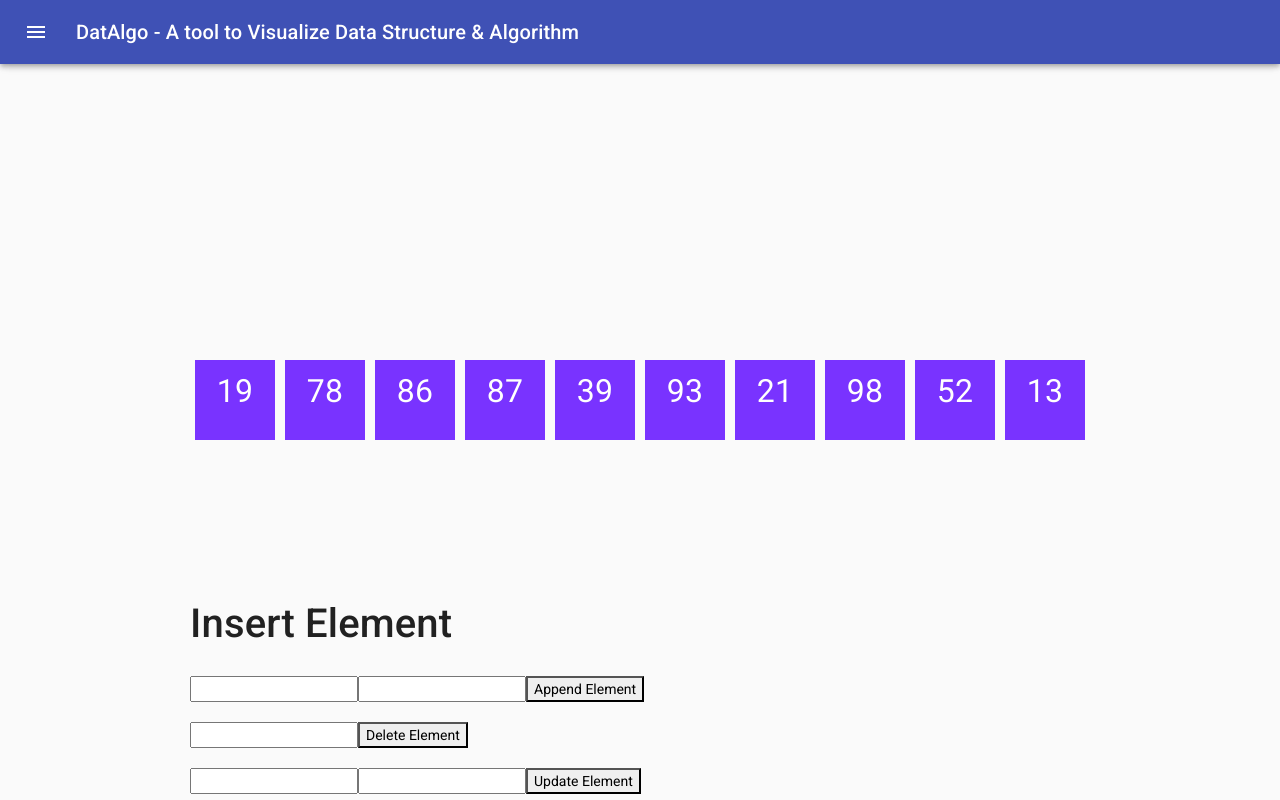
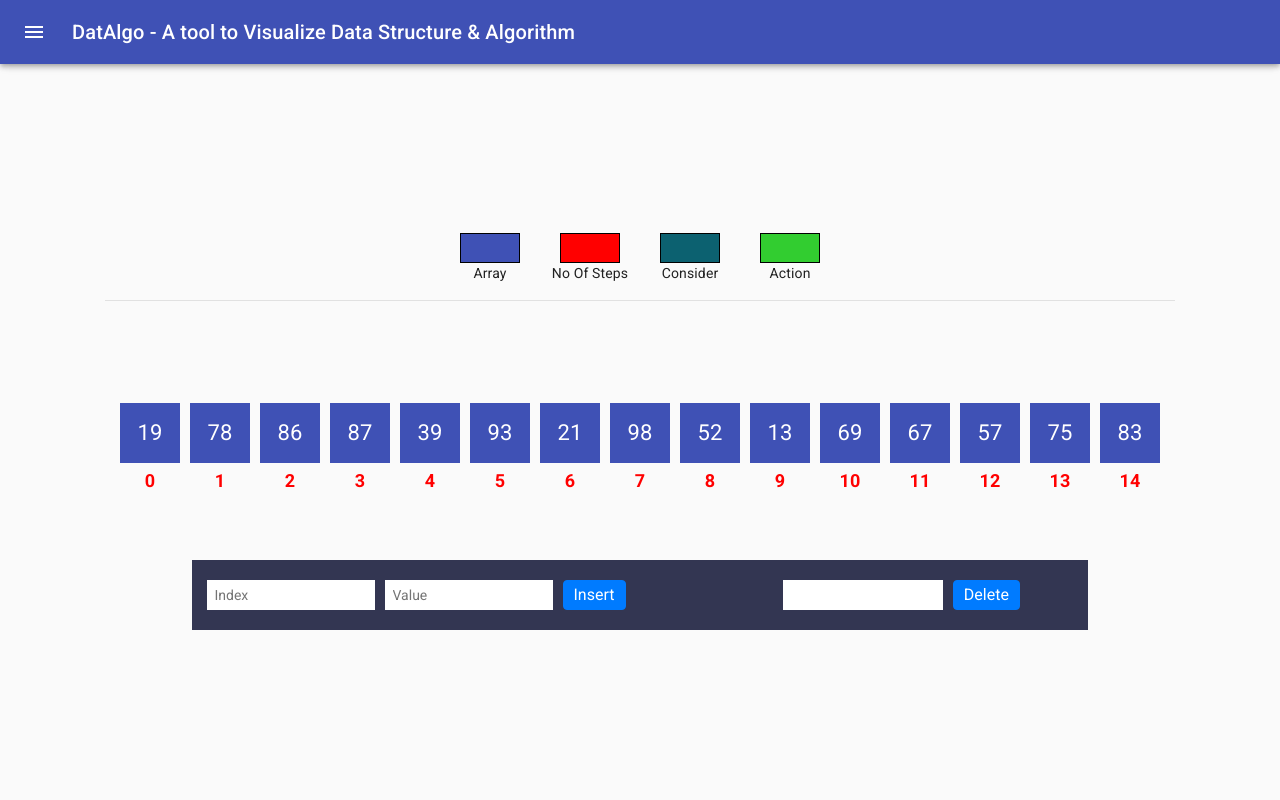
Before and after one commit to anmolkumarshah/DatAlgo, a React (Create React App) app: page /array in a window 1280 px wide. Built offline with nearby package versions, Linux system fonts and the light colour scheme.

Commit message:
Array Changes

```diff
--- a/src/components/array/Array.jsx
+++ b/src/components/array/Array.jsx
@@ -1,9 +1,11 @@
 import React, { useEffect, useState } from "react";
-// import "./bubble.css";
+import { ColorIndicator } from "../sorting-algorithm/colorIndicator/colorIndicator";
 import "./array.css";
-let InitialElements = 10;
+let InitialElements = 15;
 
 const Arr = () => {
+  let initialColor = "rgb(63, 81, 181)";
+  let considerColor = "#0C6170";
   // Storing Array elemnts
   const [elements, setElements] = useState([]);
   //   Range of elements
@@ -15,6 +17,11 @@ const Arr = () => {
   };
   const newInput = (event) => {
     setNewElement(event.target.value);
+  };
+  const [deleteIndex, setDeleteIndex] = useState();
+
+  const newDeleteIndex = (event) => {
+    setDeleteIndex(event.target.value);
   };
   // generate random elements
   const generateRandomElements = (start, end) => {
@@ -42,7 +49,7 @@ const Arr = () => {
     }, delay);
     setTimeout(() => {
       bar[index].style.backgroundColor = color;
-      bar[index].style.backgroundColor = "#7933ff";
+      bar[index].style.backgroundColor = initialColor;
     }, 150 * delay);
   };
 
@@ -56,7 +63,7 @@ const Arr = () => {
     }
     setTimeout(() => {
       if ((i = idx)) {
-        heighlightSorted(idx, delay--, "#05192d");
+        heighlightSorted(idx, delay--, "#32CD30");
         // Insert;
         setNoElement(noElement + 1);
         setElements((oldItems) => {
@@ -72,6 +79,7 @@ const Arr = () => {
     if (isNaN(newElement) || isNaN(index)) {
       alert("Incorrect Element or Incorrect Index");
       setNewElement([]);
+      setIndex("");
     } else {
       addElement(index);
       setNewElement([]);
@@ -89,7 +97,7 @@ const Arr = () => {
     }
     setTimeout(() => {
       if ((i = idx)) {
-        heighlightSorted(idx, delay--, "#05192d");
+        heighlightSorted(idx, delay--, considerColor);
         // Delete
         setTimeout(() => {
           setElements((oldItems) => {
@@ -97,55 +105,40 @@ const Arr = () => {
           });
         }, 300 * delay);
         setNoElement(noElement - 1);
-        elements.splice(i, 1);
+        // elements.splice(i, 1);
         console.log(elements, noElement);
       }
     }, 250 * delay);
   };
 
   const handleDelete = () => {
-    if (isNaN(index)) {
+    if (isNaN(deleteIndex)) {
       alert("Incorrect Index");
+      setDeleteIndex("");
     } else {
-      delteIndex(index);
-      setIndex("");
-    }
-  };
-  const updateElement = (idx) => {
-    let delay = 1;
-    let i;
-    for (i = 0; i < idx; i++) {
-      heighlightSorted(i, delay++, "red");
-      delay++;
-    }
-    setTimeout(() => {
-      if ((i = idx)) {
-        heighlightSorted(idx, delay, "#05192d");
-        // Update;
-        setNoElement(noElement - 1);
-        // elements.pop();
-        setElements((oldItems) => {
-          return [...oldItems, (oldItems[i] = newElement.pop())];
-        });
-      }
-    }, 150 * delay);
-  };
-  const handleUpdate = () => {
-    if (isNaN(index)) {
-      alert("Incorrect Index");
-    } else {
-      updateElement(index);
-      setNewElement("");
-      setIndex("");
+      delteIndex(deleteIndex);
+      setDeleteIndex("");
     }
   };
   return (
     <>
+      <ColorIndicator
+        indicator={[
+          { name: "Array", color: initialColor },
+          { name: "No of Steps", color: "red" },
+          { name: "Consider", color: considerColor },
+
+          { name: "Action", color: "#32CD30" },
+        ]}
+      />
+      <hr />
       <div className="container">
-        <div className="arr-container">
+        <div className="arr-container d-flex">
           {elements.map((value, idx) => {
             if (value != null)
               return (
+                <>
+                  <div>
                     <div
                       className="array"
                       key={idx}
@@ -161,60 +154,59 @@ const Arr = () => {
                     >
                       <p className="heading">{value}</p>
                     </div>
+                    {/* Index */}
+                    <p
+                      style={{
+                        color: "red",
+                        textAlign: "center",
+                        fontWeight: "bold",
+                        fontSize: "18px",
+                        paddingTop: "5px",
+                      }}
+                    >
+                      {idx}
+                    </p>
+                  </div>
+                </>
               );
           })}
         </div>
 
         <div className="controlls-container">
-          <div className="customInput">
-            <h1>Insert Element</h1>
+          <div className="d-flex align-items-center col-sm-6 controlHandler">
+            <input
+              type="text"
+              name="index"
+              id="index"
+              onChange={newIndex}
+              value={index}
+              placeholder="Index"
+              className="pl-2"
+            />
             <input
               type="text"
               name="customInput"
               id="customInput"
               onChange={newInput}
               value={newElement}
+              placeholder="Value"
+              className="pl-2"
             />
+            <button className="btn btn-primary" onClick={handleNewInput}>
+              Insert
+            </button>
+          </div>
+          <div className="col-sm-1"></div>
+          <div className="col-sm-5 controlHandler">
             <input
               type="text"
               name="index"
               id="index"
-              onChange={newIndex}
-              value={index}
+              onChange={newDeleteIndex}
+              value={deleteIndex}
             />
-            <button style={{ marginTop: "20px" }} onClick={handleNewInput}>
-              Append Element
-            </button>
-          </div>
-          <div className="deleteIndex">
-            <input
-              type="text"
-              name="index"
-              id="index"
-              onChange={newIndex}
-              value={index}
-            />
-            <button style={{ marginTop: "20px" }} onClick={handleDelete}>
-              Delete Element
-            </button>
-          </div>
-          <div className="updateIndex">
-            <input
-              type="text"
-              name="customInput"
-              id="customInput"
-              onChange={newInput}
-              value={newElement}
-            />
-            <input
-              type="text"
-              name="index"
-              id="index"
-              onChange={newIndex}
-              value={index}
-            />
-            <button style={{ marginTop: "20px" }} onClick={handleUpdate}>
-              Update Element
+            <button className="btn btn-primary" onClick={handleDelete}>
+              Delete
             </button>
           </div>
         </div>
--- a/src/components/array/array.css
+++ b/src/components/array/array.css
@@ -1,28 +1,60 @@
+* {
+  margin: 0;
+  padding: 0;
+}
 .container {
   height: 50vh;
-  width: 80%;
-  margin: 0 auto;
+  max-width: 80%;
+  margin:0;
+  display: flex;
+  flex-direction: column;
+  align-items: center;
+  justify-content: center;
+}
+.arr-container {
+  gap: 10px;
+  flex-wrap: wrap;
 }
 
-.arr-container {
-  height: 100%;
+.array {
+  background-color: rgb(63, 81, 181);
   display: flex;
   align-items: center;
   justify-content: center;
-  flex-wrap: wrap;
+  height: 60px;
+  width: 60px;
 }
-.array {
-  float: left;
-  background-color: #7933ff;
+
+.array p {
+  margin: 0;
   color: white;
-  font-size: 2rem;
-  height: 5rem;
-  width: 5rem;
-  margin: 5px;
+  font-size: 22px;
+}
+
+.controlls-container {
+  margin-top: 50px;
+  background-color: #333652;
+  min-width: 70vw;
+  padding: 20px 0;
   display: flex;
   align-items: center;
   justify-content: center;
 }
-.array p {
-  padding: 10px;
+
+/* form */
+.controlHandler {
+  display: flex;
+  align-items: center;
+  justify-content : center;
+  gap: 10px;
 }
+.controlHandler input {
+  height: 30px;
+  border: none;
+}
+button {
+  background: none;
+  outline: none;
+  height: 30px;
+  padding: 0 10px !important;
+}
```
Lines whose indentation alone changed are shown as unchanged.
